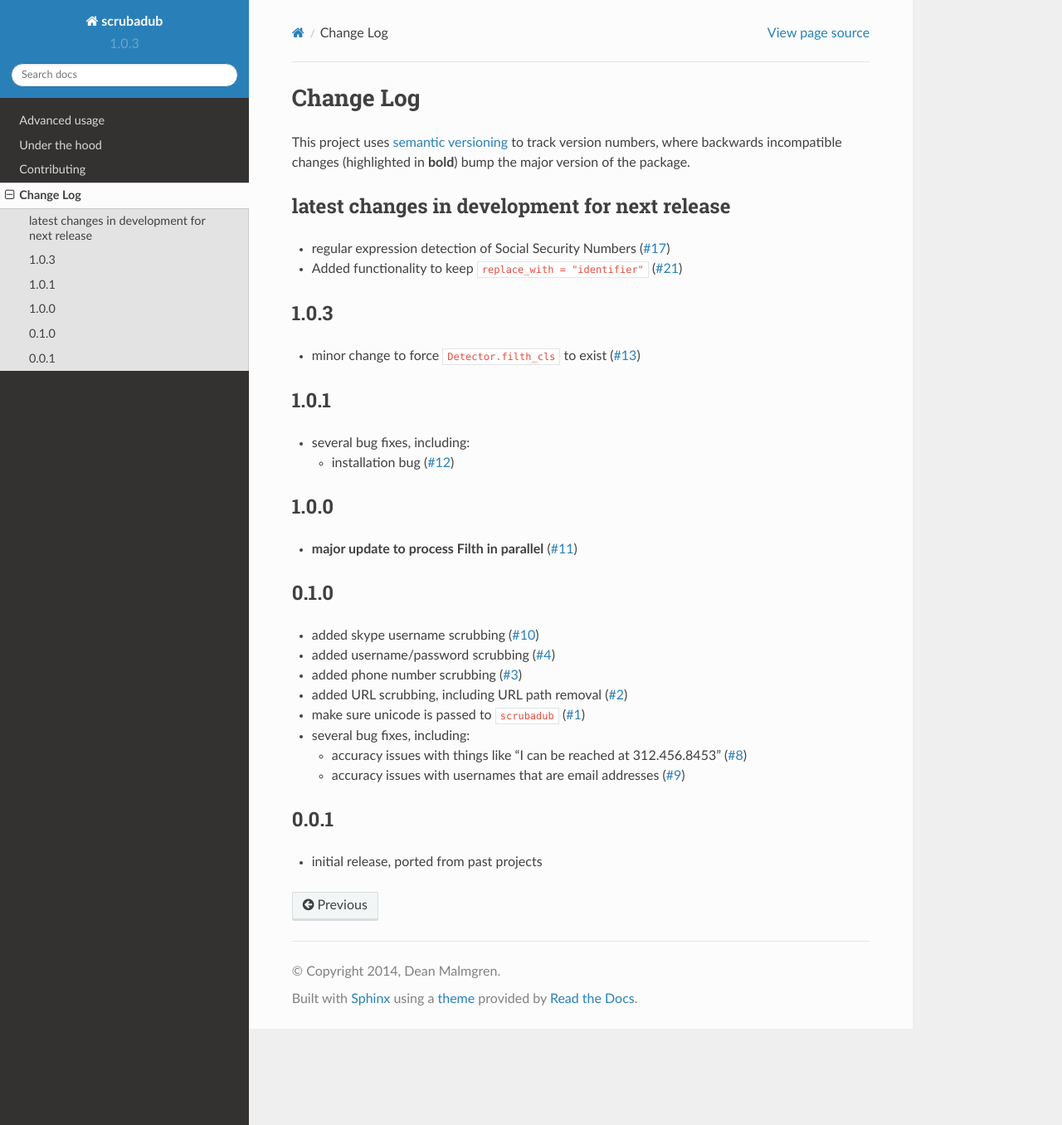
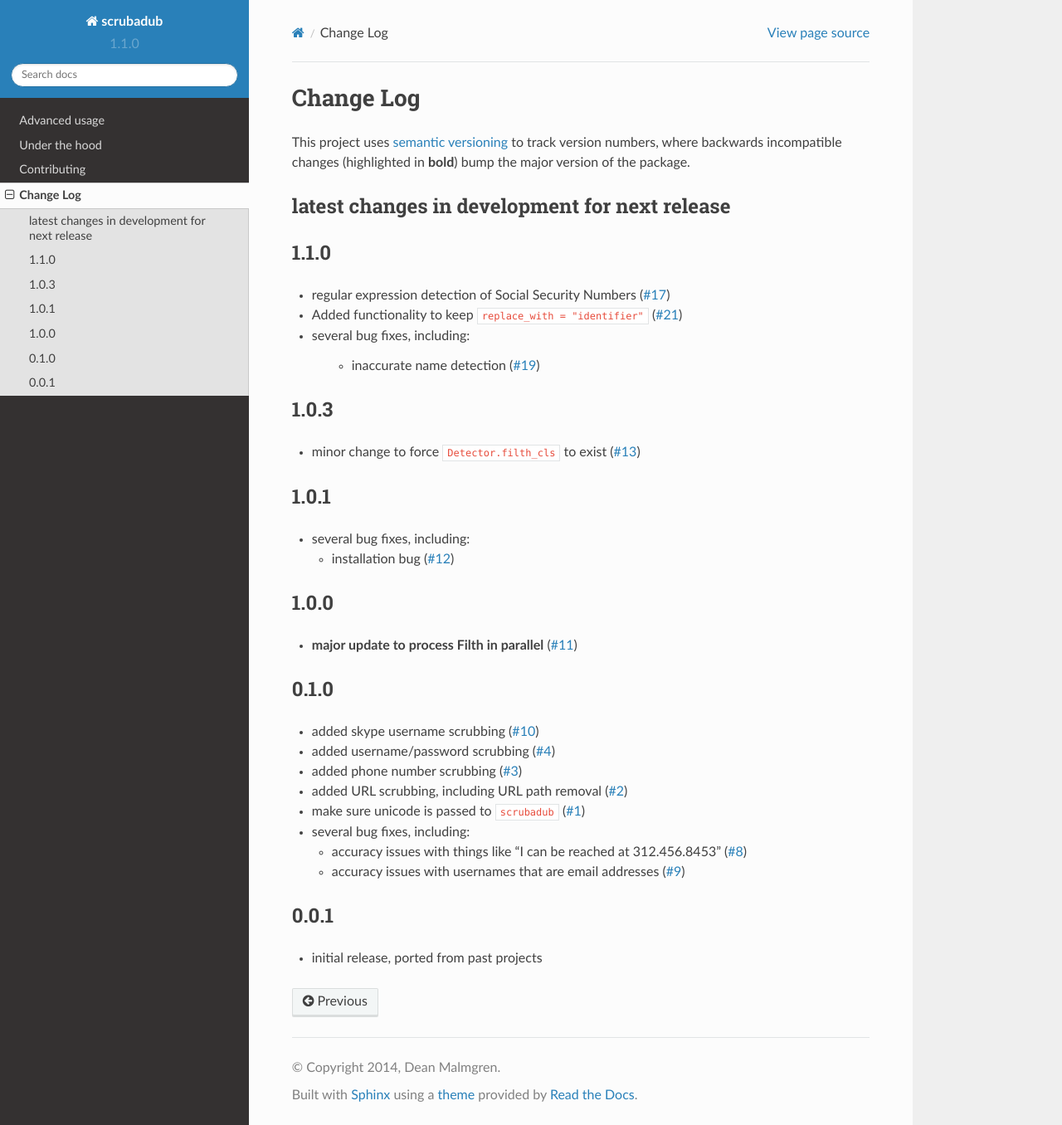
Before and after one commit to LeapBeyond/scrubadub, a Sphinx documentation site: the page built from docs/changelog.rst, in a window 1280 px wide and 1356 px high. Shown: the whole window at 83% size. Built offline with Sphinx 7.4.7 and the Read the Docs theme 2.0.0, drawn with Linux system fonts in a browser that asks for light colours.

Commit message:
bump version number

```diff
--- a/docs/changelog.rst
+++ b/docs/changelog.rst
@@ -11,9 +11,16 @@ latest changes in development for next release
 
 .. THANKS FOR CONTRIBUTING; MENTION WHAT YOU DID IN THIS SECTION HERE!
 
+1.1.0
+-----
+
 * regular expression detection of Social Security Numbers (`#17`_)
 
 * Added functionality to keep ``replace_with = "identifier"`` (`#21`_)
+
+* several bug fixes, including:
+
+   * inaccurate name detection (`#19`_)
 
 1.0.3
 -----
@@ -77,4 +84,5 @@ latest changes in development for next release
 .. _#12: https://github.com/datascopeanalytics/scrubadub/issues/12
 .. _#13: https://github.com/datascopeanalytics/scrubadub/issues/13
 .. _#17: https://github.com/datascopeanalytics/scrubadub/issues/17
+.. _#19: https://github.com/datascopeanalytics/scrubadub/issues/19
 .. _#21: https://github.com/datascopeanalytics/scrubadub/issues/21
--- a/scrubadub/__init__.py
+++ b/scrubadub/__init__.py
@@ -4,7 +4,7 @@ from .scrubbers import Scrubber
 from . import filth
 from . import detectors
 
-__version__ = VERSION = "1.0.3"
+__version__ = VERSION = "1.1.0"
 
 
 def clean(text, cls=None, **kwargs):
```
